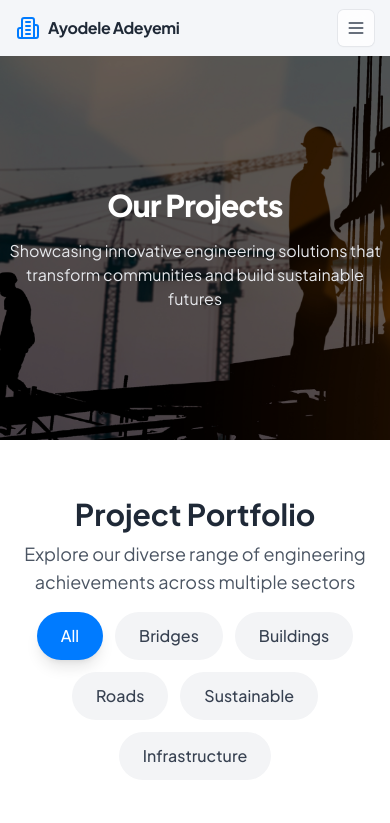
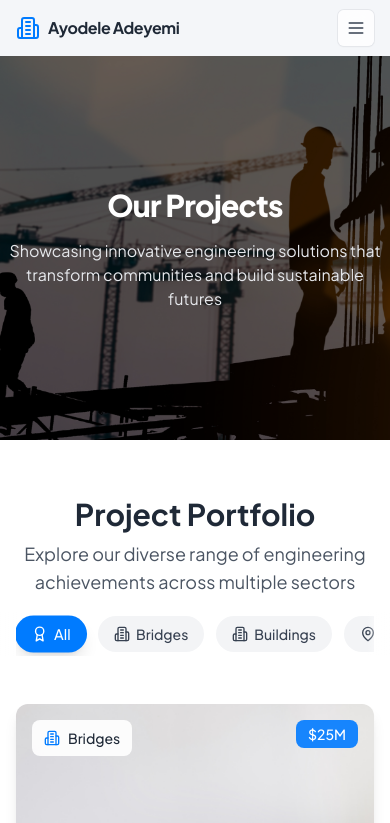
Before and after one commit to Paulkelvin/Engineer_Portfolio, a Next.js app: page /projects in a window 390 px wide. Shown: the top 823 px of the page. Built offline with nearby package versions, Linux system fonts and the light colour scheme.

Commit message:
Mobile UX: project filters scroll, contact service 'Other', hide testimonial badge, tighter mobile typography (contact & about), new interest icon

```diff
--- a/app/contact/page.tsx
+++ b/app/contact/page.tsx
@@ -11,6 +11,7 @@ const ContactPage = () => {
     name: '',
     email: '',
     service: '',
+    otherService: '',
     message: '',
     file: null as File | null
   })
@@ -26,7 +27,8 @@ const ContactPage = () => {
     'Geotechnical Surveys',
     'BIM Modeling',
     'Infrastructure Planning',
-    'Construction Oversight'
+    'Construction Oversight',
+    'Other'
   ]
 
   const testimonials: TestimonialItem[] = [
@@ -76,6 +78,7 @@ const ContactPage = () => {
         name: '',
         email: '',
         service: '',
+        otherService: '',
         message: '',
         file: null
       })
@@ -168,18 +171,31 @@ const ContactPage = () => {
                   <label htmlFor="service" className="block text-sm font-medium text-gray-700 mb-2">
                     Service Interest
                   </label>
+                  <div className="relative">
                     <select
                       id="service"
                       name="service"
                       value={formData.service}
                       onChange={handleInputChange}
-                    className="w-full px-4 py-3 border border-gray-300 rounded-lg focus:ring-2 focus:ring-primary focus:border-transparent transition-colors duration-200"
+                      className="w-full px-4 py-3 pr-12 border border-gray-300 rounded-md focus:ring-2 focus:ring-primary focus:border-transparent transition-colors duration-200 appearance-none"
                     >
                       <option value="">Select a service</option>
                       {services.map((service) => (
                         <option key={service} value={service}>{service}</option>
                       ))}
                     </select>
+                    <span className="pointer-events-none absolute right-4 top-1/2 -translate-y-1/2 w-2.5 h-2.5 rotate-45 border-b-2 border-r-2 border-gray-400" />
+                  </div>
+                  {formData.service === 'Other' && (
+                    <input
+                      type="text"
+                      name="otherService"
+                      value={formData.otherService}
+                      onChange={handleInputChange}
+                      placeholder="Please specify"
+                      className="mt-3 w-full px-4 py-3 border border-gray-300 rounded-md focus:ring-2 focus:ring-primary focus:border-transparent text-sm"
+                    />
+                  )}
                 </div>
 
                 <div>
@@ -357,6 +373,7 @@ const ContactPage = () => {
             items={testimonials}
             heading="What Clients Say"
             subheading="Voices from partners and planners across Nigerian projects"
+            showBadge={false}
           />
         </div>
   </section>
@@ -371,12 +388,11 @@ const ContactPage = () => {
             viewport={{ once: true }}
             className="max-w-3xl mx-auto"
           >
-            <h2 className="text-3xl md:text-4xl font-bold text-white mb-6">
+            <h2 className="text-3xl md:text-4xl font-bold text-white mb-5 leading-snug">
               Ready to Start Your Project?
             </h2>
-            <p className="text-xl text-blue-100 mb-8">
-              Let's discuss how we can bring your infrastructure vision to life with innovative,
-              sustainable engineering solutions. No project is too big or too small.
+            <p className="text-base md:text-xl text-blue-100 mb-8 leading-relaxed md:leading-snug max-w-2xl mx-auto">
+              Let’s talk about your goals and map a clear path forward—efficient, resilient, and sustainable.
             </p>
             <div className="flex flex-col sm:flex-row gap-4 justify-center">
               <a
--- a/app/globals.css
+++ b/app/globals.css
@@ -20,24 +20,15 @@
 }
 
 @layer components {
-  /* Refined classic buttons */
-  .btn-primary {
-    @apply relative inline-flex items-center justify-center font-semibold tracking-wide px-7 py-3 rounded-lg shadow-md bg-gradient-to-b from-primary/95 to-primary focus:outline-none focus:ring-2 focus:ring-primary/40 text-white transition-all duration-200 hover:shadow-lg hover:-translate-y-0.5 active:translate-y-0 disabled:opacity-60 disabled:cursor-not-allowed before:absolute before:inset-0 before:rounded-lg before:bg-white/10 before:opacity-0 hover:before:opacity-100;
-  }
-  .btn-primary:after {
-    content:"";
-    @apply absolute -inset-px rounded-lg border border-white/20 pointer-events-none;
-  }
-  .btn-secondary {
-    @apply relative inline-flex items-center justify-center font-semibold tracking-wide px-7 py-3 rounded-lg shadow-md bg-gradient-to-b from-secondary/95 to-secondary focus:outline-none focus:ring-2 focus:ring-secondary/40 text-white transition-all duration-200 hover:shadow-lg hover:-translate-y-0.5 active:translate-y-0 disabled:opacity-60 disabled:cursor-not-allowed before:absolute before:inset-0 before:rounded-lg before:bg-white/10 before:opacity-0 hover:before:opacity-100;
-  }
-  .btn-secondary:after {
-    content:"";
-    @apply absolute -inset-px rounded-lg border border-white/20 pointer-events-none;
-  }
-  .btn-outline {
-    @apply inline-flex items-center justify-center font-medium px-6 py-3 rounded-lg border border-gray-300 text-gray-700 bg-white hover:bg-gray-50 hover:border-gray-400 transition-colors duration-200 focus:outline-none focus:ring-2 focus:ring-primary/40;
-  }
+  /* Modern classic button system */
+  .btn-base { @apply inline-flex items-center justify-center font-medium tracking-tight rounded-full transition-all duration-200 focus:outline-none focus-visible:ring-2 focus-visible:ring-primary/40 disabled:opacity-60 disabled:cursor-not-allowed gap-2 whitespace-nowrap; }
+  .btn-primary { @apply btn-base px-6 py-2.5 bg-primary text-white shadow-sm hover:shadow-md hover:bg-primary/90 active:scale-[.98]; }
+  .btn-secondary { @apply btn-base px-6 py-2.5 bg-secondary text-white shadow-sm hover:shadow-md hover:bg-secondary/90 active:scale-[.98]; }
+  .btn-outline { @apply btn-base px-6 py-2.5 border border-gray-300 text-gray-700 bg-white hover:bg-gray-50 hover:border-gray-400 active:scale-[.98]; }
+  .btn-ghost { @apply btn-base px-5 py-2.5 bg-transparent text-gray-800 hover:bg-gray-100 active:bg-gray-200 active:scale-[.98]; }
+  .btn-light { @apply btn-base px-6 py-2.5 bg-white text-gray-800 border border-gray-200 hover:border-gray-300 hover:shadow-sm active:scale-[.98]; }
+  .btn-large { @apply px-7 py-3 text-base; }
+  .btn-small { @apply px-4 py-1.5 text-sm; }
 
   .card {
     @apply bg-white rounded-xl shadow-lg hover:shadow-xl transition-all duration-300 transform hover:scale-105;
@@ -69,6 +60,13 @@
   .parallax-bg { background-attachment: fixed; background-position: center; background-repeat: no-repeat; background-size: cover; }
   .tap-target { @apply relative after:absolute after:inset-0 after:rounded-full after:bg-primary/5 after:scale-0 hover:after:scale-100 after:transition; }
   .lh-tight { line-height: 1.25; }
+  /* Section accent utility */
+  .with-accent { @apply relative overflow-hidden; }
+  .with-accent:before { content:""; @apply pointer-events-none absolute -top-24 -right-24 w-72 h-72 rounded-full opacity-20 blur-3xl; background: radial-gradient(circle at center, theme('colors.primary') 0%, transparent 70%); }
+  .with-accent:after { content:""; @apply pointer-events-none absolute -bottom-24 -left-24 w-72 h-72 rounded-full opacity-10 blur-3xl; background: radial-gradient(circle at center, theme('colors.secondary') 0%, transparent 70%); }
+  /* Hide scrollbar utility */
+  .no-scrollbar { scrollbar-width: none; -ms-overflow-style: none; }
+  .no-scrollbar::-webkit-scrollbar { display: none; }
 }
 
 /* Custom scrollbar */
--- a/app/projects/page.tsx
+++ b/app/projects/page.tsx
@@ -4,11 +4,16 @@ import { motion, AnimatePresence } from 'framer-motion'
 import { useState } from 'react'
 import Image from 'next/image'
 import { X, ChevronLeft, ChevronRight, ExternalLink, Download, Play, MapPin, Calendar, DollarSign, Users, Award, Building2, Leaf } from 'lucide-react'
+import { useRef, useEffect } from 'react'
 
 const ProjectsPage = () => {
   const [selectedProject, setSelectedProject] = useState<number | null>(null)
   const [currentImageIndex, setCurrentImageIndex] = useState(0)
   const [activeFilter, setActiveFilter] = useState('All')
+
+  // Refs for auto-centering active filter on mobile
+  const filterContainerRef = useRef<HTMLDivElement | null>(null)
+  const filterRefs = useRef<Record<string, HTMLButtonElement | null>>({})
 
   const filters = ['All', 'Bridges', 'Buildings', 'Roads', 'Sustainable', 'Infrastructure']
 
@@ -322,6 +327,20 @@ const ProjectsPage = () => {
     }
   }
 
+  const getFilterIcon = (filter: string) => {
+    if (filter === 'All') return Award
+    return getCategoryIcon(filter)
+  }
+
+  // Auto-scroll active filter into center on mobile
+  useEffect(() => {
+    if (typeof window === 'undefined') return
+    const btn = filterRefs.current[activeFilter]
+    if (btn && filterContainerRef.current) {
+      btn.scrollIntoView({ behavior: 'smooth', inline: 'center', block: 'nearest' })
+    }
+  }, [activeFilter])
+
   return (
     <div className="min-h-screen">
       {/* Hero Section */}
@@ -368,21 +387,51 @@ const ProjectsPage = () => {
               Explore our diverse range of engineering achievements across multiple sectors
             </p>
 
-            {/* Filter Buttons */}
-            <div className="flex flex-wrap justify-center gap-3">
-              {filters.map((filter) => (
+            {/* Filter Controls */}
+            {/* Mobile: horizontal scrollable pill bar */}
+            <div className="md:hidden relative -mx-4 px-4">
+              <div className="pointer-events-none absolute left-0 top-0 h-full w-6 bg-gradient-to-r from-white to-transparent" />
+              <div className="pointer-events-none absolute right-0 top-0 h-full w-6 bg-gradient-to-l from-white to-transparent" />
+              <div
+                ref={filterContainerRef}
+                className="flex overflow-x-auto no-scrollbar space-x-3 snap-x snap-mandatory py-1"
+                role="tablist"
+                aria-label="Project categories"
+              >
+                {filters.map((filter) => {
+                  const Icon = getFilterIcon(filter)
+                  const active = activeFilter === filter
+                  return (
+                    <button
+                      key={filter}
+                      ref={(el) => { filterRefs.current[filter] = el }}
+                      onClick={() => setActiveFilter(filter)}
+                      role="tab"
+                      aria-selected={active}
+                      className={`snap-start flex-shrink-0 inline-flex items-center gap-1.5 px-4 py-2 rounded-full text-sm font-medium transition-all duration-200 focus:outline-none focus-visible:ring-2 focus-visible:ring-primary/40 ${active ? 'bg-primary text-white shadow-lg scale-[1.03]' : 'bg-gray-100 text-gray-700 hover:bg-gray-200 active:scale-95'}`}
+                    >
+                      <Icon className="h-4 w-4" />
+                      <span>{filter}</span>
+                    </button>
+                  )
+                })}
+              </div>
+            </div>
+
+            {/* Desktop: centered multi-line pills */}
+            <div className="hidden md:flex flex-wrap justify-center gap-3">
+              {filters.map((filter) => {
+                const active = activeFilter === filter
+                return (
                   <button
                     key={filter}
                     onClick={() => setActiveFilter(filter)}
-                  className={`px-6 py-3 rounded-full font-medium transition-all duration-200 ${
-                    activeFilter === filter
-                      ? 'bg-primary text-white shadow-lg'
-                      : 'bg-gray-100 text-gray-700 hover:bg-gray-200'
-                  }`}
+                    className={`px-6 py-3 rounded-full font-medium transition-all duration-200 ${active ? 'bg-primary text-white shadow-lg' : 'bg-gray-100 text-gray-700 hover:bg-gray-200'}`}
                   >
                     {filter}
                   </button>
-              ))}
+                )
+              })}
             </div>
           </motion.div>
 
```
Also changed, not shown: app/about/page.tsx (+13 -12 lines), components/TestimonialCarousel.tsx (+9 -6 lines). Lines whose indentation alone changed are shown as unchanged.
